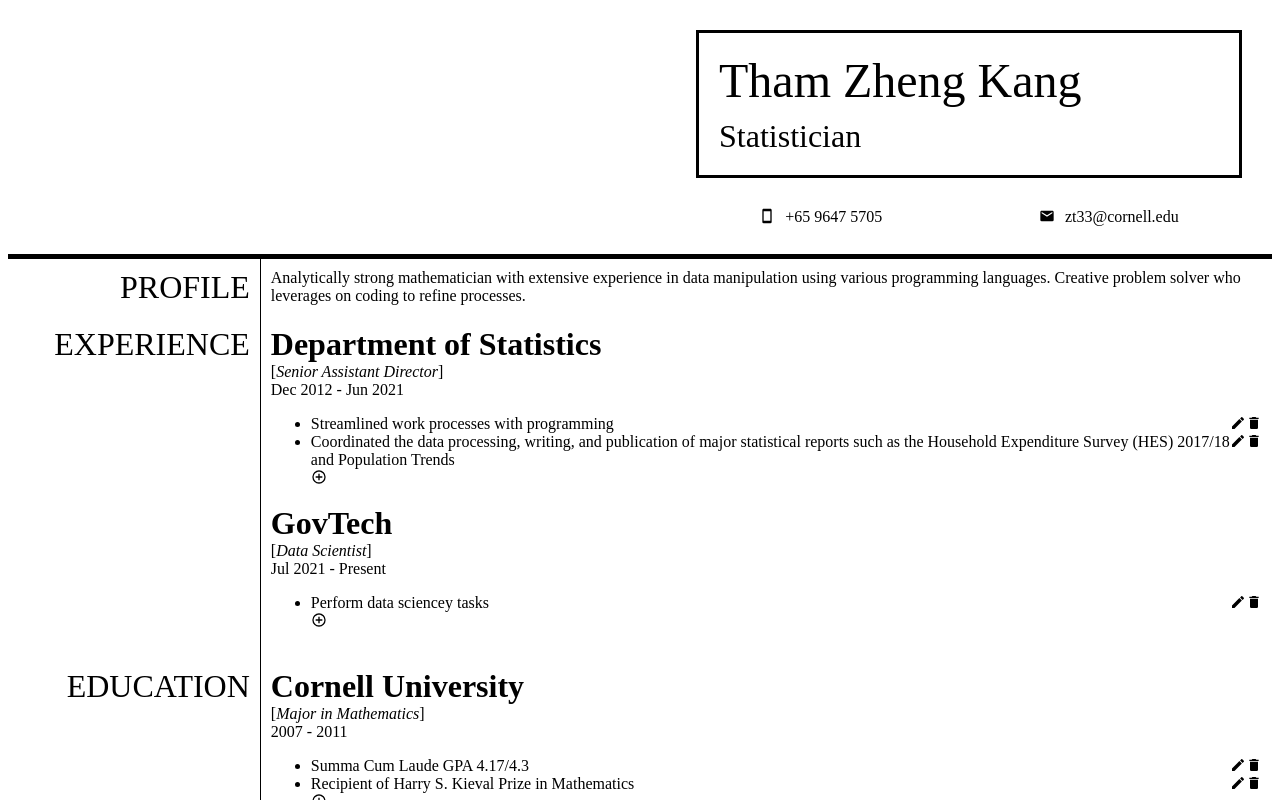
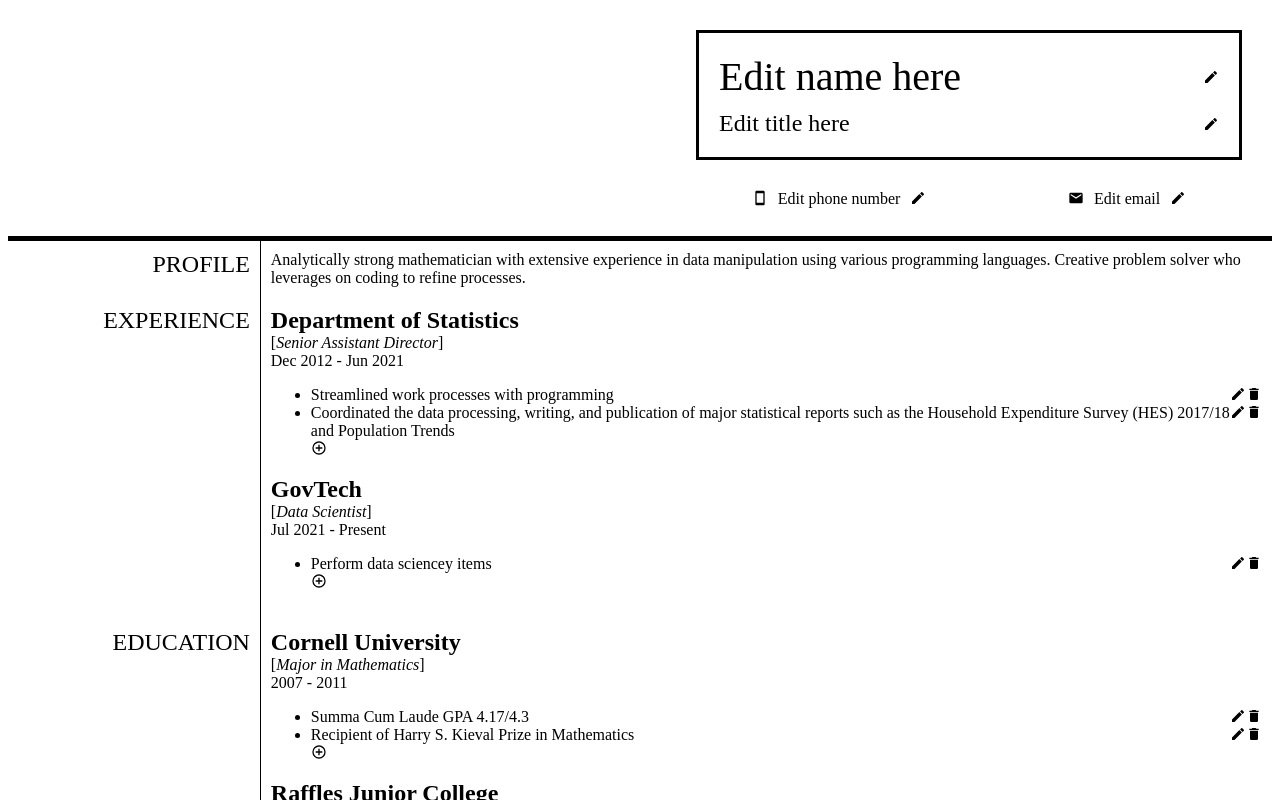
Before and after one commit to Houndoom/odin-cv-project, a React (Create React App) app: page / in a window 1280 px wide. Shown: the top 800 px of the page. Built offline with nearby package versions, Linux system fonts and the light colour scheme.

Commit message:
Add edit function for header

```diff
--- a/src/App.css
+++ b/src/App.css
@@ -1,3 +1,11 @@
+:root {
+  --large: 2.5rem;
+  --medium: 1.5rem;
+  --small: 1rem;
+  --medium-space: 10px;
+  min-width: 900px;
+}
+
 /* Header Styles */
 
 .header {
@@ -15,27 +23,30 @@
   width: 500px;
   padding: 20px;
   display: grid;
-  gap: 10px;
+  gap: var(--medium-space);
+  display: grid;
+  grid-template-columns: 1fr auto;
+  align-items: center;
 }
 
 .header-top .name {
-  font-size: 3rem;
+  font-size: var(--large);
 }
 
 .header-top .job-title {
-  font-size: 2rem;
+  font-size: var(--medium);
 }
 
 .contact {
-  font-size: 1rem;
-  height: 1rem;
+  font-size: var(--small);
+  height: var(--small);
   display: flex;
   place-self: center;
-  gap: 10px;
+  gap: var(--medium-space);
 }
 
 img {
-  height: 1rem;
+  height: var(--small);
 }
 
 /* Main styles */
@@ -51,24 +62,24 @@ img {
 }
 
 .main-title {
-  font-size: 2rem;
+  font-size: var(--medium);
   border-right: 1px solid black;
-  padding: 10px;
+  padding: var(--medium-space);
   justify-self: end;
 }
 
 .content {
-  padding: 10px;
+  padding: var(--medium-space);
 }
 
 .org {
-  font-size: 2rem;
+  font-size: var(--medium);
   font-weight: bold;
 }
 
 .title {
   font-style: italic;
-  margin-bottom: 10px;
+  margin-bottom: var(--medium-space);
 }
 
 .list-item {
--- a/src/components/Contact.js
+++ b/src/components/Contact.js
@@ -1,12 +1,27 @@
 import React, { Component } from 'react';
+import EditableField from './EditableField';
+import EditIcon from './EditIcon';
 
 class Contact extends Component {
+  constructor(props) {
+    super(props);
+
+    this.state = {
+      contact: {
+        text: props.text,
+        edit: false
+      }
+    };
+  }
+
   render () {
+    const { contact } = this.state;
     return (
       <div className='contact'>
-        <img src={this.props.src} alt='icon' />
-        <div className='contact-text'>{this.props.text}</div>
-      </div>
+        <img src={this.props.src} alt='Icon' />
+        <EditableField edit={contact.edit} for='contact' this={this} name='contact' value={contact.text} />
+        <EditIcon edit={contact.edit} for='contact' this={this} />
+        </div>
     );
   }
 }
--- /dev/null
+++ b/src/components/EditIcon.js
@@ -0,0 +1,19 @@
+import React, { Component } from 'react';
+import edit from '../images/pencil.svg';
+import confirm from '../images/check.svg';
+import fieldControl from './fieldControl';
+
+class EditIcon extends Component {
+
+  render() {
+    let img;
+    if (!this.props.edit) {
+      img = <img src={edit} alt='Edit' onClick={fieldControl.editField.bind(this.props.this)} data-for={this.props.for}/>
+    } else {
+      img = <img src={confirm} alt='Confirm' onClick={fieldControl.confirmField.bind(this.props.this)} data-for={this.props.for}/>
+    }
+    return img;
+  }
+}
+
+export default EditIcon;
--- /dev/null
+++ b/src/components/EditableField.js
@@ -0,0 +1,16 @@
+import React, { Component } from 'react';
+import fieldControl from './fieldControl';
+
+class EditableField extends Component {
+  render() {
+    let field;
+    if (!this.props.edit) {
+      field = <div className={this.props.name}>{this.props.value}</div>
+    } else {
+      field = <input className={this.props.name} onChange={fieldControl.handleChange.bind(this.props.this)} value={this.props.value} data-for={this.props.for}></input>
+    }
+    return field;
+  }
+}
+
+export default EditableField;
--- a/src/components/Header.js
+++ b/src/components/Header.js
@@ -1,5 +1,7 @@
 import React, { Component } from 'react';
 import Contact from './Contact';
+import EditIcon from './EditIcon';
+import EditableField from './EditableField';
 
 function importAll(r) {
   let images = {};
@@ -10,15 +12,34 @@ function importAll(r) {
 const images = importAll(require.context('../images', false, /\.(png|jpe?g|svg)$/));
 
 class Header extends Component {
+  constructor() {
+    super();
+
+    this.state = {
+      personName: {
+        text: 'Edit name here',
+        edit: false
+      },
+      jobTitle: {
+        text: 'Edit title here',
+        edit: false
+      }
+    }
+  }
+
   render() {
+    const { personName, jobTitle } = this.state;
+
     return (
       <div className='header'>
         <div class="header-top">
-          <div className='name'>Tham Zheng Kang</div>
-          <div className='job-title'>Statistician</div>
+          <EditableField edit={personName.edit} for='personName' this={this} name='name' value={personName.text} />
+          <EditIcon edit={personName.edit} for='personName' this={this} />
+          <EditableField edit={jobTitle.edit} for='jobTitle' this={this} name='job-title' value={jobTitle.text} />
+          <EditIcon edit={jobTitle.edit} for='jobTitle' this={this} />
         </div>
-        <Contact src={images['phone.svg']} text='+65 9647 5705' />
-        <Contact src={images['email.svg']} text='zt33@cornell.edu' />
+        <Contact src={images['phone.svg']} text='Edit phone number' />
+        <Contact src={images['email.svg']} text='Edit email' />
       </div>
     );
   }
--- a/src/components/InstanceItems.js
+++ b/src/components/InstanceItems.js
@@ -8,11 +8,11 @@ class InstanceItems extends Component {
   render() {
     return (
       <ul>
-        {this.props.tasks.map((task) => {
+        {this.props.items.map((task) => {
           return (
             <li>
               <div className='list-item'>
-                {task}
+                {task.text}
                 <img src={edit} alt='Edit'></img>
                 <img src={del} alt='Delete'></img>
               </div>
--- a/src/components/Instances.js
+++ b/src/components/Instances.js
@@ -10,7 +10,7 @@ class Instances extends Component {
             <div className='org'>{instance.org}</div>
             <div>[<span className='title'>{instance.title}</span>]</div>
             <div className='date'>{instance.date}</div>
-            <InstanceItems tasks={instance.tasks}/>
+            <InstanceItems items={instance.items}/>
           </div>
           );
       })
--- a/src/components/Main.js
+++ b/src/components/Main.js
@@ -13,17 +13,26 @@ class Main extends Component {
           org: 'Department of Statistics',
           title: 'Senior Assistant Director',
           date: 'Dec 2012 - Jun 2021',
-          tasks: [
-            'Streamlined work processes with programming',
-            "Coordinated the data processing, writing, and publication of major statistical reports such as the Household Expenditure Survey (HES) 2017/18 and Population Trends"
+          items: [
+            {
+              id: 0,
+              text: 'Streamlined work processes with programming'
+            },
+            {
+              id: 1,
+              text: 'Coordinated the data processing, writing, and publication of major statistical reports such as the Household Expenditure Survey (HES) 2017/18 and Population Trends'
+            }
           ]
         },
         {
           org: 'GovTech',
           title: 'Data Scientist',
           date: 'Jul 2021 - Present',
-          tasks: [
-            'Perform data sciencey tasks'
+          items: [
+            {
+              id: 0,
+              text: 'Perform data sciencey items'
+            }
           ]
         }
       ],
@@ -32,17 +41,26 @@ class Main extends Component {
           org: 'Cornell University',
           title: 'Major in Mathematics',
           date: '2007 - 2011',
-          tasks: [
-            'Summa Cum Laude GPA 4.17/4.3',
-            'Recipient of Harry S. Kieval Prize in Mathematics'
+          items: [
+            {
+              id: 0,
+              text: 'Summa Cum Laude GPA 4.17/4.3'
+            },
+            {
+              id: 1,
+              text: 'Recipient of Harry S. Kieval Prize in Mathematics'
+            }
           ]
         },
         {
           org: 'Raffles Junior College',
           title: "4 'A's and 3 Special Paper Distinctions",
           date: '2005 - 2006',
-          tasks: [
-            'Represented Singapore in the International Mathematics Olympiad'
+          items: [
+            {
+              id: 0,
+              text: 'Represented Singapore in the International Mathematics Olympiad'
+            }
           ]
         }
       ]
--- /dev/null
+++ b/src/components/fieldControl.js
@@ -0,0 +1,35 @@
+const fieldControl = (() => {
+  function editField(e) {
+    const fieldName = e.target.getAttribute('data-for');
+    this.setState({
+      [fieldName]: {
+        text: this.state[fieldName].text,
+        edit: true
+      }
+    })
+  }
+
+  function handleChange(e) {
+    const fieldName = e.target.getAttribute('data-for');
+    this.setState({
+      [fieldName]: {
+        text: e.target.value,
+        edit: true
+      }
+    })
+  }
+
+  function confirmField(e) {
+    const fieldName = e.target.getAttribute('data-for');
+    this.setState({
+      [fieldName]: {
+        text: this.state[fieldName].text,
+        edit: false
+      }
+    })
+  }
+
+  return { editField, handleChange, confirmField }
+})();
+
+export default fieldControl;
```
Also changed, not shown: src/images/check.svg (added).
